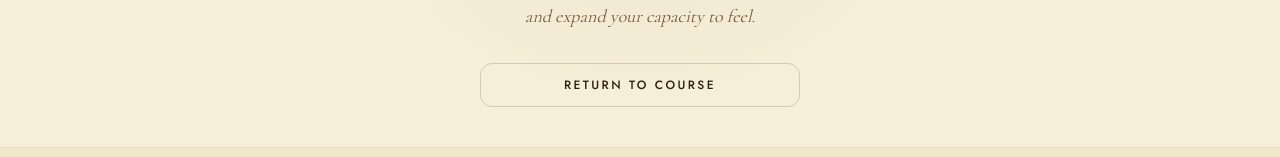
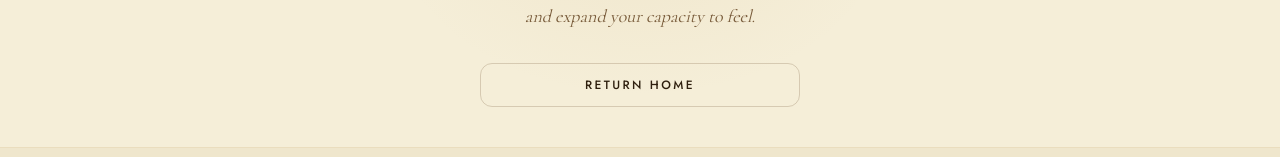
Before and after one commit to hypnovala/fbo-membership, a Next.js app: page /membership-details in a window 1280 px wide. Shown: the part 306-463 px from the top of the page. Built offline with nearby package versions, Linux system fonts and the light colour scheme.

Commit message:
return home update

```diff
--- a/app/membership-details/01page.tsx
+++ b/app/membership-details/01page.tsx
@@ -158,7 +158,7 @@ export default function MembershipDetailsPage() {
             href="https://fbo.brockjohn.com/"
             className="inline-block mt-8 w-full max-w-xs py-3 border border-[rgba(107,76,42,0.22)] text-brown rounded-xl font-jost text-[12px] font-medium tracking-[0.2em] uppercase hover:bg-[rgba(201,169,110,0.08)] transition-colors text-center"
           >
-            Return to Course
+            Return Home
           </a>
         </div>
       </section>
@@ -498,7 +498,7 @@ export default function MembershipDetailsPage() {
             href="https://fbo.brockjohn.com/"
             className="inline-block mt-8 w-full py-[15px] border border-[rgba(201,169,110,0.35)] text-cream rounded-xl font-jost text-[12px] font-semibold tracking-[0.2em] uppercase hover:bg-[rgba(201,169,110,0.08)] transition-colors"
           >
-            Return to Course
+            Return Home
           </a>
         </div>
       </section>
--- a/app/membership-details/page.tsx
+++ b/app/membership-details/page.tsx
@@ -164,7 +164,7 @@ export default function MembershipDetailsPage() {
             href="https://fbo.brockjohn.com/"
             className="inline-block mt-8 w-full max-w-xs py-3 border border-[rgba(107,76,42,0.22)] text-brown rounded-xl font-jost text-[12px] font-medium tracking-[0.2em] uppercase hover:bg-[rgba(201,169,110,0.08)] transition-colors text-center"
           >
-            Return to Course
+            Return Home
           </a>
         </div>
       </section>
@@ -507,7 +507,7 @@ export default function MembershipDetailsPage() {
             href="https://fbo.brockjohn.com/"
             className="inline-block mt-8 w-full py-[15px] border border-[rgba(201,169,110,0.35)] text-cream rounded-xl font-jost text-[12px] font-semibold tracking-[0.2em] uppercase hover:bg-[rgba(201,169,110,0.08)] transition-colors"
           >
-            Return to Course
+            Return Home
           </a>
         </div>
       </section>
```
